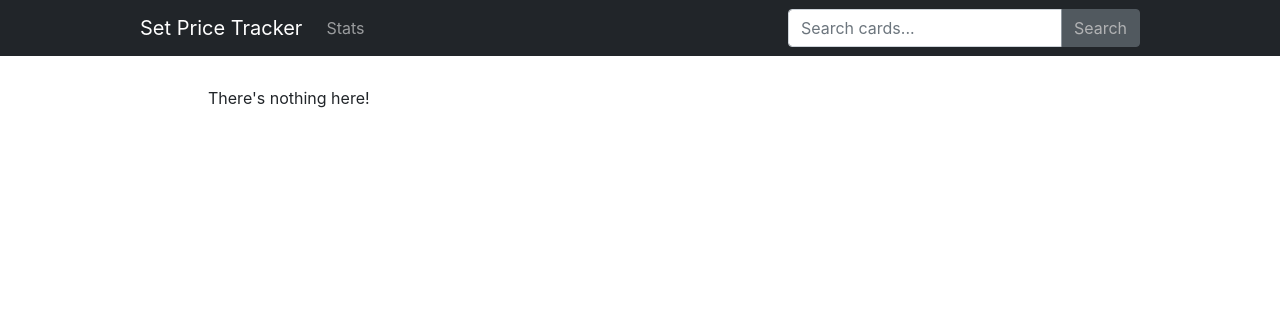
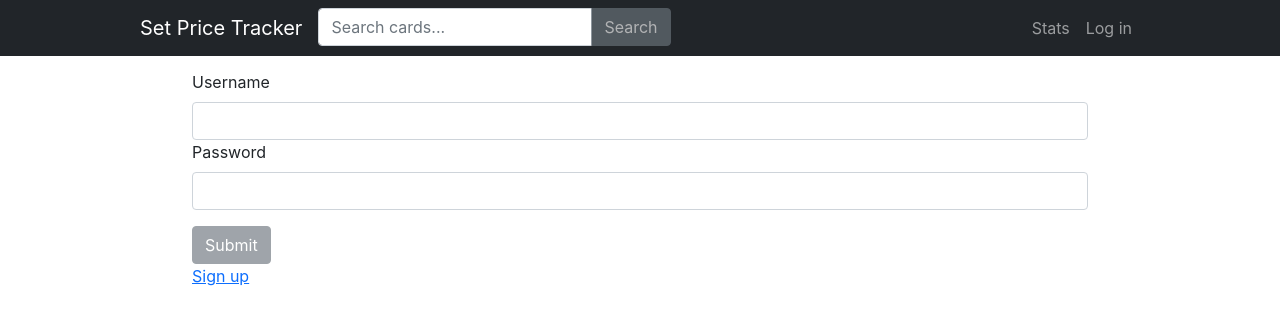
Before and after one commit to thanecutler/set-value-dashboard, a React (Create React App) app in the folder client/: page /login in a window 1280 px wide. Shown: the top 324 px of the page. Built offline with nearby package versions, Linux system fonts and the light colour scheme; no server answers.

Commit message:
login and signup started

```diff
--- a/client/src/App.js
+++ b/client/src/App.js
@@ -1,35 +1,28 @@
 import "./App.css";
-import { Nav, Navbar, NavbarBrand, NavItem, NavLink } from "reactstrap";
-import { Link, Outlet, Routes, Route } from "react-router-dom";
+import { Outlet, Routes, Route } from "react-router-dom";
 import AllSets from "./components/AllSets";
-import SearchSets from "./components/SearchSets";
+import NavHeader from "./components/NavHeader";
+import { useEffect, useState } from "react";
+import axios from "axios";
 
 function App() {
+  axios.defaults.withCredentials = true;
+  const [username, setUsername] = useState("");
+  useEffect(() => {
+    axios.get(`/api/login`).then((res) => {
+      if (res.data.username) {
+        setUsername(res.data.username);
+      }
+    });
+  }, []);
   return (
-    <div className="app">
-      <Navbar color="dark" dark expand="md" fixed="top">
-        <Nav className="me-auto" navbar>
-          <NavbarBrand tag={Link} to="/">
-            Set Price Tracker
-          </NavbarBrand>
-          <NavItem>
-            <NavLink tag={Link} to="/stats">
-              Stats
-            </NavLink>
-          </NavItem>
-        </Nav>
-        <Nav navbar>
-          <NavItem>
-            <SearchSets />
-          </NavItem>
-        </Nav>
-        {/* <NavbarText>Current market value: $</NavbarText> */}
-      </Navbar>
-      <div className="spacer"></div>
+    <div className='app'>
+      <NavHeader username={username} />
+      <div className='spacer'></div>
       <main>
         <Routes>
           <Route
-            path="/"
+            path='/'
             element={
               <>
                 <h2>Set Price Tracker</h2>
--- a/client/src/components/Login.js
+++ b/client/src/components/Login.js
@@ -1,28 +1,34 @@
 import axios from "axios";
 import React, { useState } from "react";
-import { Label, Input, FormGroup, Button } from "reactstrap";
+import { Label, Input, FormGroup, Button, Alert } from "reactstrap";
+import { Link, useParams } from "react-router-dom";
 
 const Login = () => {
   const [loginParams, setLoginParams] = useState({});
+  const [error, setError] = useState("");
   const handleSetLoginParams = (key, value) => {
     setLoginParams({ ...loginParams, [key]: value });
   };
   const submitLoginParams = () => {
-    console.log(loginParams);
     axios.post(`/api/login`, loginParams).then((res) => {
-      if (res.status < 400) {
-        console.log("success");
+      if (res.data.msg) {
+        setError(res.data.msg);
+      } else {
+        setError("");
+        console.log(res.data);
       }
     });
   };
   return (
     <div>
+      <div>{error && <Alert color='warning'>{error}</Alert>}</div>
       <FormGroup>
         <Label for='username'>Username</Label>
         <Input
           name='username'
           id='username'
-          placeholder='with a placeholder'
+          autoComplete='false'
+          autoCapitalize='false'
           onChange={(e) => handleSetLoginParams("username", e.target.value)}
         />
         <Label for='password'>Password</Label>
@@ -32,7 +38,16 @@ const Login = () => {
           onChange={(e) => handleSetLoginParams("password", e.target.value)}
         />
       </FormGroup>
-      <Button onClick={() => submitLoginParams()}>Submit</Button>
+      <Button
+        disabled={!loginParams.username || !loginParams.password}
+        onClick={() => submitLoginParams()}
+      >
+        Submit
+      </Button>
+
+      <div>
+        <Link to={`/signup`}>Sign up</Link>
+      </div>
     </div>
   );
 };
--- /dev/null
+++ b/client/src/components/NavHeader.js
@@ -0,0 +1,39 @@
+import React from "react";
+import { Nav, Navbar, NavbarBrand, NavItem, NavLink } from "reactstrap";
+import SearchSets from "./SearchSets";
+import { Link } from "react-router-dom";
+const NavHeader = ({ username }) => {
+  return (
+    <Navbar color='dark' dark expand='md' fixed='top'>
+      <Nav className='me-auto' navbar>
+        <NavbarBrand tag={Link} to='/'>
+          Set Price Tracker
+        </NavbarBrand>
+        <NavItem>
+          <SearchSets />
+        </NavItem>
+      </Nav>
+      <Nav navbar>
+        <NavItem>
+          <NavLink tag={Link} to='/stats'>
+            Stats
+          </NavLink>
+        </NavItem>
+        <NavItem>
+          {username ? (
+            <NavLink tag={Link} to='/'>
+              {username}
+            </NavLink>
+          ) : (
+            <NavLink tag={Link} to='/login'>
+              Log in
+            </NavLink>
+          )}
+        </NavItem>
+      </Nav>
+      {/* <NavbarText>Current market value: $</NavbarText> */}
+    </Navbar>
+  );
+};
+
+export default NavHeader;
--- a/client/src/components/SearchResults.js
+++ b/client/src/components/SearchResults.js
@@ -1,7 +1,7 @@
 import React, { useEffect, useState } from "react";
 import axios from "axios";
 import { useParams } from "react-router-dom";
-import CardTable from "./CardTable";
+import CardTable from "./dumb/CardTable";
 import { getPerformance } from "../helper/format";
 import { Spinner } from "reactstrap";
 
@@ -24,10 +24,10 @@ const SearchResults = () => {
 
   return (
     <div>
-      {loading && <Spinner className="spinner">Loading...</Spinner>}
+      {loading && <Spinner className='spinner'>Loading...</Spinner>}
       {!loading && (
         <>
-          <div className="mb-3">
+          <div className='mb-3'>
             Results for '<strong>{searchName}</strong>':{" "}
             {!loading && data.length}
             <div>Executed in {getPerformance(t1, t2)} seconds</div>
--- a/client/src/components/SetCardTable.js
+++ b/client/src/components/SetCardTable.js
@@ -2,7 +2,7 @@ import React, { useEffect, useState } from "react";
 import { Link, useParams, useNavigate } from "react-router-dom";
 import axios from "axios";
 import { formatDate, priceFormatter } from "../helper/format";
-import CardTable from "./CardTable";
+import CardTable from "./dumb/CardTable";
 import { Spinner } from "reactstrap";
 import Select from "react-select";
 
--- a/client/src/components/SignUp.js
+++ b/client/src/components/SignUp.js
@@ -8,12 +8,12 @@ const SignUp = () => {
     setSignUpParams({ ...signUpParams, [key]: value });
   };
   const submitSignUpParams = () => {
-    console.log(signUpParams);
-    axios.post(`/api/register`, signUpParams).then((res) => {
-      if (res.status < 400) {
-        console.log("success");
-      }
-    });
+    axios
+      .post(`/api/register`, signUpParams)
+      .then((res) => {
+        console.log(res);
+      })
+      .catch((e) => console.log(e));
   };
   return (
     <div>
--- a/client/src/components/CardTable.js
+++ b/client/src/components/dumb/CardTable.js
@@ -6,7 +6,7 @@ import {
   getColor,
   calcPercentChange,
   formatDate,
-} from "../helper/format";
+} from "../../helper/format";
 import axios from "axios";
 
 const CardTable = ({ data, series, setSeries }) => {
@@ -14,7 +14,7 @@ const CardTable = ({ data, series, setSeries }) => {
     window.localStorage.getItem("sortBy") || "card_name"
   );
   const [filterBy, setFilterBy] = useState("");
-
+  const [addingCard, setAddingCard] = useState("");
   const setLocalSortBy = (sortBy) => {
     window.localStorage.setItem("sortBy", sortBy);
     setSortBy(sortBy);
@@ -25,6 +25,7 @@ const CardTable = ({ data, series, setSeries }) => {
       return;
     }
     if (!trackedCards.includes(cardName)) {
+      setAddingCard(cardName);
       axios
         .get(`/api/card/set=${setName}/card=${cardName.replace("/", "%2F")}`)
         .then((res) => {
@@ -39,21 +40,22 @@ const CardTable = ({ data, series, setSeries }) => {
               },
             ])
           );
+          setAddingCard("");
         });
     }
   };
   return (
     <div>
       <Input
-        placeholder="Filter"
+        placeholder='Filter'
         onChange={(e) => {
           setFilterBy(e.target.value);
         }}
-        className="mb-3"
+        className='mb-3'
       />
-      <Table hover className="allSetsDataTable">
+      <Table hover className='allSetsDataTable'>
         <thead>
-          <tr key="head">
+          <tr key='head'>
             <th onClick={() => setLocalSortBy("card_name")}>Title</th>
             <th onClick={() => setLocalSortBy("price")}>Price</th>
             <th onClick={() => setLocalSortBy("prev_value")}>Change</th>
@@ -79,6 +81,9 @@ const CardTable = ({ data, series, setSeries }) => {
                 onDoubleClick={() => addCardToSeries(el.set_name, el.card_name)}
               >
                 <td>
+                  {addingCard === el.card_name ? (
+                    "Adding..."
+                  ) : (
                     <Link
                       to={`/card/${el.set_name}/${
                         el.card_name && el.card_name.replace("/", "%2F")
@@ -86,9 +91,10 @@ const CardTable = ({ data, series, setSeries }) => {
                     >
                       {el.card_name}
                     </Link>
+                  )}
                 </td>
                 <td>
-                  <a href={el.url} target="_blank" rel="noreferrer">
+                  <a href={el.url} target='_blank' rel='noreferrer'>
                     {priceFormatter.format(el.price)}
                   </a>
                 </td>
--- a/client/src/index.js
+++ b/client/src/index.js
@@ -13,27 +13,31 @@ import AddPSA from "./components/AddPSA";
 import TestChart from "./components/TestChart";
 import CardPriceHistory from "./components/CardPriceHistory";
 import Stats from "./components/Stats";
+import Login from "./components/Login";
+import SignUp from "./components/SignUp";
 
 ReactDOM.render(
   <React.StrictMode>
     <BrowserRouter>
       <Routes>
-        <Route path="/" element={<App />}>
-          <Route path="/charts/*" element={<ChartSelector />} />
-          <Route path="/allsets" element={<AllSets />} />
-          <Route path="/testchart" element={<TestChart />} />
-          <Route path="/cards">
-            <Route path=":set/:date" element={<SetCardTable />} />
+        <Route path='/' element={<App />}>
+          <Route path='/login' element={<Login />} />
+          <Route path='/signup' element={<SignUp />} />
+          <Route path='/charts/*' element={<ChartSelector />} />
+          <Route path='/allsets' element={<AllSets />} />
+          <Route path='/testchart' element={<TestChart />} />
+          <Route path='/cards'>
+            <Route path=':set/:date' element={<SetCardTable />} />
           </Route>
-          <Route path="/stats" element={<Stats />} />
-          <Route path="/psa" element={<PSATable />} />
-          <Route path="/psa/add" element={<AddPSA />} />
-          <Route path="/search/name=:searchName" element={<SearchResults />} />
+          <Route path='/stats' element={<Stats />} />
+          <Route path='/psa' element={<PSATable />} />
+          <Route path='/psa/add' element={<AddPSA />} />
+          <Route path='/search/name=:searchName' element={<SearchResults />} />
           <Route
-            path="/card/:setName/:cardName"
+            path='/card/:setName/:cardName'
             element={<CardPriceHistory />}
           />
-          <Route path="*" element={<NotFound />} />
+          <Route path='*' element={<NotFound />} />
         </Route>
       </Routes>
     </BrowserRouter>
```
Also changed, not shown: client/src/components/ChartData.js (+14 -14 lines), 1 other file (tests, documents, lock files or other folders). Lines whose indentation alone changed are shown as unchanged.
